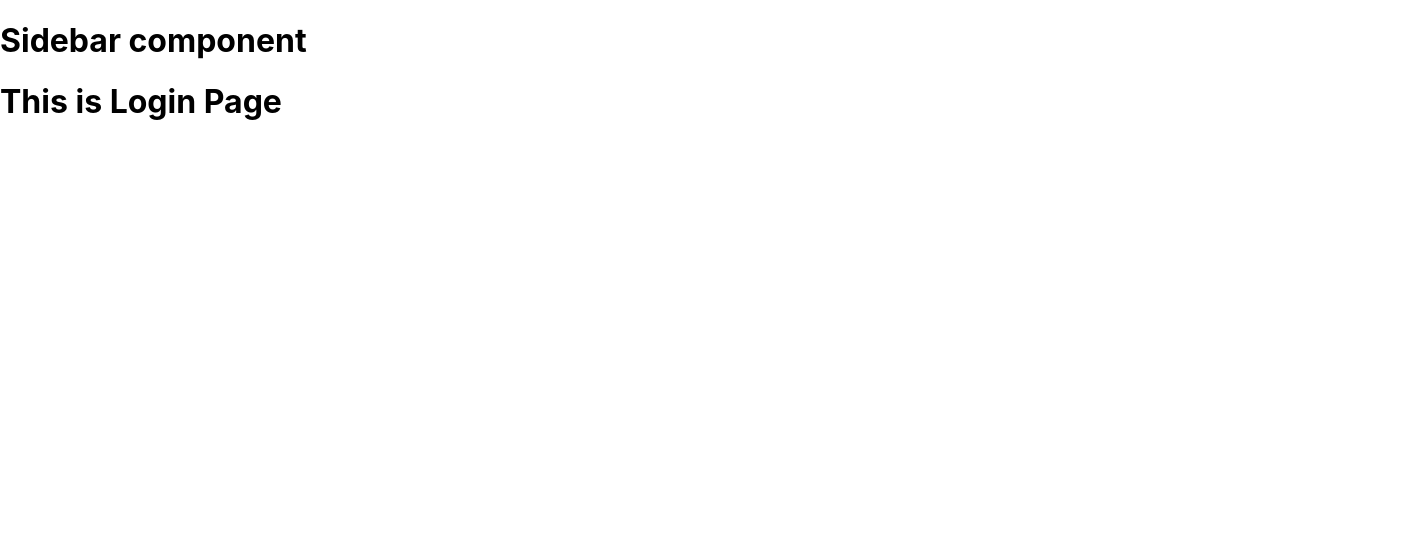
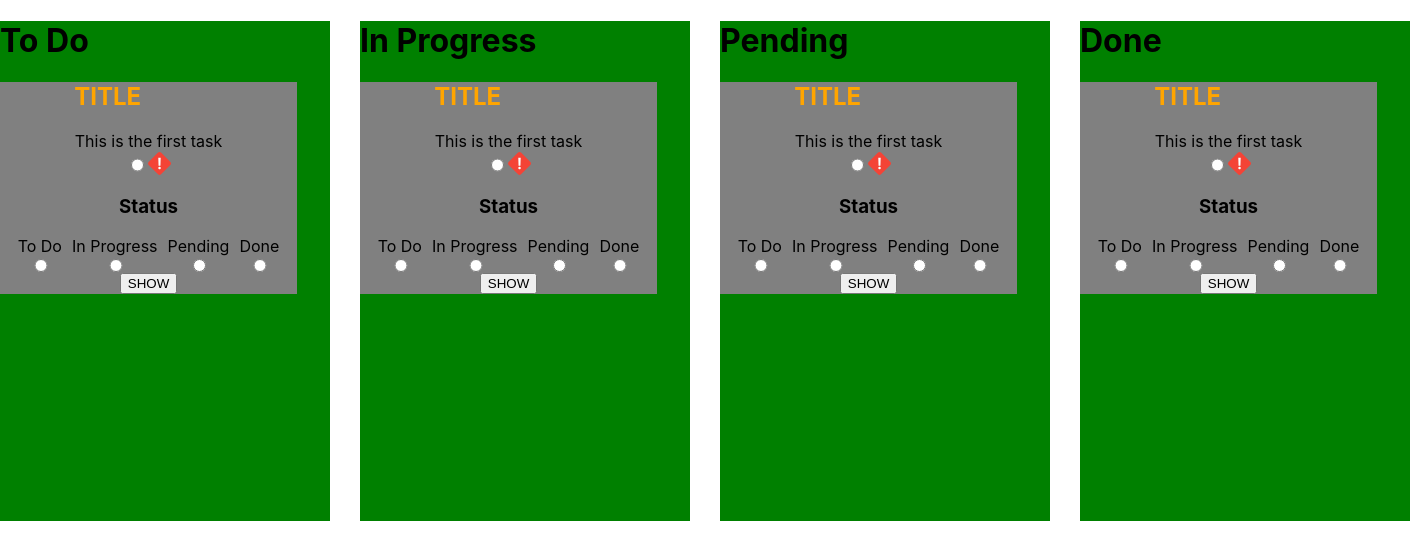
Before and after one commit to Mar550/Project-KBOARD, a React (Create React App) app: page / in a window 1280 px wide. Shown: the top 560 px of the page, 1410 px wide, since content can reach past the window. Built offline with nearby package versions, Linux system fonts and the light colour scheme.

Commit message:
boardconstruction

```diff
--- a/package.json
+++ b/package.json
@@ -7,13 +7,18 @@
     "@testing-library/jest-dom": "^5.16.1",
     "@testing-library/react": "^12.1.2",
     "@testing-library/user-event": "^13.5.0",
+    "classnames": "^2.3.1",
     "components": "^0.1.0",
     "react": "^17.0.2",
+    "react-beautiful-dnd": "^13.1.0",
     "react-dom": "^17.0.2",
+    "react-icons": "^4.3.1",
     "react-router-dom": "^5.2.0",
     "react-scripts": "5.0.0",
     "styled": "^1.0.0",
     "styled-components": "^5.3.3",
+    "uuid": "^8.3.2",
+    "uuidv4": "^6.2.12",
     "web-vitals": "^2.1.2"
   },
   "scripts": {
--- a/src/App.js
+++ b/src/App.js
@@ -1,65 +1,63 @@
-import React, { Component } from 'react';
+import React from "react";
+
+import TextForm from "./components/TextForm";
+import Card from "./components/Card";
+import Column from "./components/Column";
+import { useReducer } from 'react';
 import styled from 'styled-components';
-import {BrowserRouter as Router,Switch,Route
-} from 'react-router-dom';
-import './App.css';
 
 
-import About from "./pages/About";
-import Dashboard from "./pages/Dashboard";
-import Error from "./pages/Error";
-import FAQ from "./pages/FAQ";
-import Login from "./pages/Login";
-import Signup from "./pages/Signup";
-import Contact from "./pages/Contact";
-import Projects from "./pages/Projects";
 
-import Sidebar from './components/Sidebar';
+const initialState = { status: 1};
 
-const App = () => {
+const reducer = (state, action) => {
+  switch(action.type) {
+    //Name radio input
+    case "start":
+      return { status: 1};
+    case "progress":
+      return { status: 2};
+    case "pending":
+      return { status: 3};
+    case "done":
+      return { status: 4};
+  }
+}
+function App()
+{
+  return (
+    <>
+      <Wrapper>
+        <div className="columns">
+        <Column title="To Do">
+          <Card title="Task1" description="This is the first task"/>
+        </Column>
 
-  return (
+        <Column title="In Progress">
+        </Column>
 
-    <Router>
+        <Column title="Pending">
+        </Column>
 
-      <Sidebar/>
-      <Switch>
-        <Route exact path='/'>
-          <Login/>
-        </Route>
-
-        <Route  path='/signup'>
-          <Signup/>
-        </Route>
-
-        <Route  path='/dashboard'>
-          <Dashboard/>
-        </Route>
-
-        <Route  path='/projects'>
-          <Projects/>
-        </Route>
-
-        <Route  path='/faq'>
-          <FAQ/>
-        </Route>
-
-        <Route  path='/about'>
-          <About/>
-        </Route>
-
-        <Route  path='/contact'>
-          <Contact/>
-        </Route>
-
-        <Route exact path='*'>
-          <Error/>
-        </Route>
-      </Switch>
-    </Router>
+        <Column title="Done">
+        </Column>
+        </div>
+      </Wrapper>
+    </>
   )
 }
 
+const Wrapper = styled.header`
+
+.columns{
+  width:100%;
+  display:flex;
+  flex-direction:row;
+  gap:30px;
+  height: 300px;
+}
 
 
+`
+
 export default App;
--- /dev/null
+++ b/src/components/Card.js
@@ -0,0 +1,86 @@
+import React, {useState} from "react";
+import styled from 'styled-components'
+import { FcHighPriority } from 'react-icons/fc'
+import { Reducer } from "react";
+import './Card.css';
+
+function Card (props) {
+
+    const [show, setShow] = useState(false);
+    return (
+      <Wrapper>
+        {show ? (
+          <div className="card">
+          <div className="cardTitle"  > <h2 onClick={() => setShow(!show)}>TITLE</h2> </div>
+          <div className="cardDescription">{props.description}</div>
+          </div>
+        ) : (
+          <div className="card">
+          <div className="cardTitle"> <h2 onClick={() => setShow(!show)}>TITLE</h2> </div>
+          <div className="cardDescription">{props.description}</div>
+          <div className="priority">
+
+          <input type="radio"/>
+          <FcHighPriority/>
+          </div>
+          <h3> Status </h3>
+          <div className="status">
+            <div className="inputRadio">
+              <label>To Do</label>
+              <input type="radio" name={props.name} ></input>
+            </div>
+            <div className="inputRadio">
+              <label>In Progress</label>
+              <input type="radio" name={props.name2} onChange=""></input>
+            </div>
+            <div className="inputRadio">
+              <label>Pending</label>
+              <input type="radio" name={props.name3} onChange=""></input>
+            </div>
+            <div className="inputRadio">
+              <label>Done</label>
+              <input type="radio" name={props.name4} onChange=""></input>
+            </div>
+          </div>
+          <button > SHOW </button>
+        </div>
+        )}
+
+      </Wrapper>
+    )
+  }
+
+const Wrapper = styled.header`
+
+.card{
+  background: grey;
+  width: 90%;
+  justify-items:center;
+}
+
+.cardTitle{
+  width: 50%;
+  color: orange;
+}
+
+.status{
+  display:flex;
+  flex-direction:row;
+  gap:10px;
+}
+
+.inputRadio{
+  display:flex;
+  flex-direction:column;
+}
+
+.priority{
+  display:flex;
+  flex-direction:row;
+  justify-content:end;
+  font-size:25px;
+}
+
+`
+
+export default Card;
--- /dev/null
+++ b/src/components/Column.js
@@ -0,0 +1,31 @@
+import React, { Component } from "react";
+import styled from 'styled-components'
+import Card from "./Card";
+import { useReducer } from "react";
+
+
+function Column(props) {
+
+
+    return (
+      <Wrapper>
+        <div className="column">
+          <h1> {props.title} </h1>
+          <Card title="Task1" description="This is the first task"/>
+        </div>
+      </Wrapper>
+    )
+}
+
+
+const Wrapper = styled.header`
+
+.column{
+  background: green;
+  width: 330px;
+  height: 500px;
+}
+
+`
+
+export default Column;
--- /dev/null
+++ b/src/components/TextForm.js
@@ -0,0 +1,26 @@
+import React, {Component} from 'react';
+
+class TextForm extends Component {
+  onSubmit = event => {
+    const form = event.target;
+    event.preventDefault();
+    this.props.onSubmit(form.input.value);
+    form.reset();
+  };
+
+  render() {
+    return (
+      <form onSubmit={this.onSubmit} ref={node => (this.form = node)}>
+        <input
+          type="text"
+          className="TextForm__input"
+          name="input"
+          placeholder={this.props.placeholder}
+        />
+      </form>
+
+    );
+  }
+}
+
+export default TextForm;
--- a/src/components/index.js
+++ /dev/null
@@ -1,6 +0,0 @@
-import Sidebar from './Sidebar';
-
-
-export {
-    Sidebar
-}
--- /dev/null
+++ b/src/pages/Board.css
@@ -0,0 +1,6 @@
+.container{
+    display: flex;
+    flex-direction: column;
+    justify-content: center;
+    height: 100%;
+}
```
Also changed, not shown: src/components/Boards.js (added, +40 -0 lines), src/components/Card.css (added), 1 other file (tests, documents, lock files or other folders).
